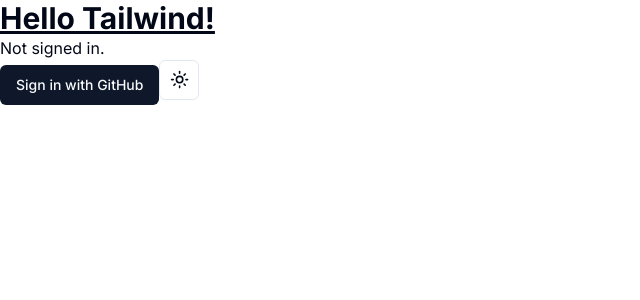
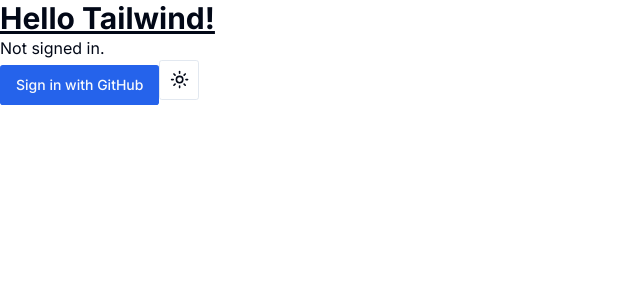
Before and after one commit to tobyscott25/next-auth-drizzle-starter, a Next.js app: page / in a window 1280 px wide. Shown: the top 300 px of the page, without its empty margins (0-640 px from the left). Built offline with nearby package versions, Linux system fonts and the light colour scheme; no server answers.

Commit message:
remove dotenv and add sslmode

```diff
--- a/drizzle.config.ts
+++ b/drizzle.config.ts
@@ -1,7 +1,8 @@
 import { defineConfig, type Config } from "drizzle-kit";
-import * as dotenv from "dotenv";
+import { loadEnvConfig } from "@next/env";
 
-dotenv.config();
+const projectDir = process.cwd();
+loadEnvConfig(projectDir);
 
 const config = {
   schema: "./src/db/schema/*",
--- a/package.json
+++ b/package.json
@@ -15,7 +15,6 @@
     "@radix-ui/react-slot": "^1.0.2",
     "class-variance-authority": "^0.7.0",
     "clsx": "^2.1.0",
-    "dotenv": "^16.4.5",
     "drizzle-orm": "^0.30.6",
     "lucide-react": "^0.363.0",
     "next": "14.1.3",
--- a/src/app/context/NextAuthProvider.tsx
+++ b/src/app/context/NextAuthProvider.tsx
@@ -1,4 +1,4 @@
-"use client";
+"use client"; // "use client" directive required here because SessionProvider uses React's UseContext under the hood
 
 import { ReactNode } from "react";
 import { SessionProvider } from "next-auth/react";
--- a/src/app/style.css
+++ b/src/app/style.css
@@ -74,3 +74,50 @@
     @apply bg-background text-foreground;
   }
 }
+
+@layer base {
+  :root {
+    --background: 0 0% 100%;
+    --foreground: 222.2 84% 4.9%;
+    --card: 0 0% 100%;
+    --card-foreground: 222.2 84% 4.9%;
+    --popover: 0 0% 100%;
+    --popover-foreground: 222.2 84% 4.9%;
+    --primary: 221.2 83.2% 53.3%;
+    --primary-foreground: 210 40% 98%;
+    --secondary: 210 40% 96.1%;
+    --secondary-foreground: 222.2 47.4% 11.2%;
+    --muted: 210 40% 96.1%;
+    --muted-foreground: 215.4 16.3% 46.9%;
+    --accent: 210 40% 96.1%;
+    --accent-foreground: 222.2 47.4% 11.2%;
+    --destructive: 0 84.2% 60.2%;
+    --destructive-foreground: 210 40% 98%;
+    --border: 214.3 31.8% 91.4%;
+    --input: 214.3 31.8% 91.4%;
+    --ring: 221.2 83.2% 53.3%;
+    --radius: 0.3rem;
+  }
+
+  .dark {
+    --background: 222.2 84% 4.9%;
+    --foreground: 210 40% 98%;
+    --card: 222.2 84% 4.9%;
+    --card-foreground: 210 40% 98%;
+    --popover: 222.2 84% 4.9%;
+    --popover-foreground: 210 40% 98%;
+    --primary: 217.2 91.2% 59.8%;
+    --primary-foreground: 222.2 47.4% 11.2%;
+    --secondary: 217.2 32.6% 17.5%;
+    --secondary-foreground: 210 40% 98%;
+    --muted: 217.2 32.6% 17.5%;
+    --muted-foreground: 215 20.2% 65.1%;
+    --accent: 217.2 32.6% 17.5%;
+    --accent-foreground: 210 40% 98%;
+    --destructive: 0 62.8% 30.6%;
+    --destructive-foreground: 210 40% 98%;
+    --border: 217.2 32.6% 17.5%;
+    --input: 217.2 32.6% 17.5%;
+    --ring: 224.3 76.3% 48%;
+  }
+}
--- a/src/db/index.ts
+++ b/src/db/index.ts
@@ -1,8 +1,13 @@
 import { drizzle } from "drizzle-orm/node-postgres";
 import { Pool } from "pg";
 
+let sslMode = "require";
+if (process.env.NODE_ENV === "development") {
+  sslMode = "disable";
+}
+
 const pool = new Pool({
-  connectionString: process.env.DATABASE_URL,
+  connectionString: process.env.DATABASE_URL + "?sslmode=" + sslMode,
   max: 20,
   idleTimeoutMillis: 30000,
   connectionTimeoutMillis: 2000,
```
Also changed, not shown: 1 other file (tests, documents, lock files or other folders).
